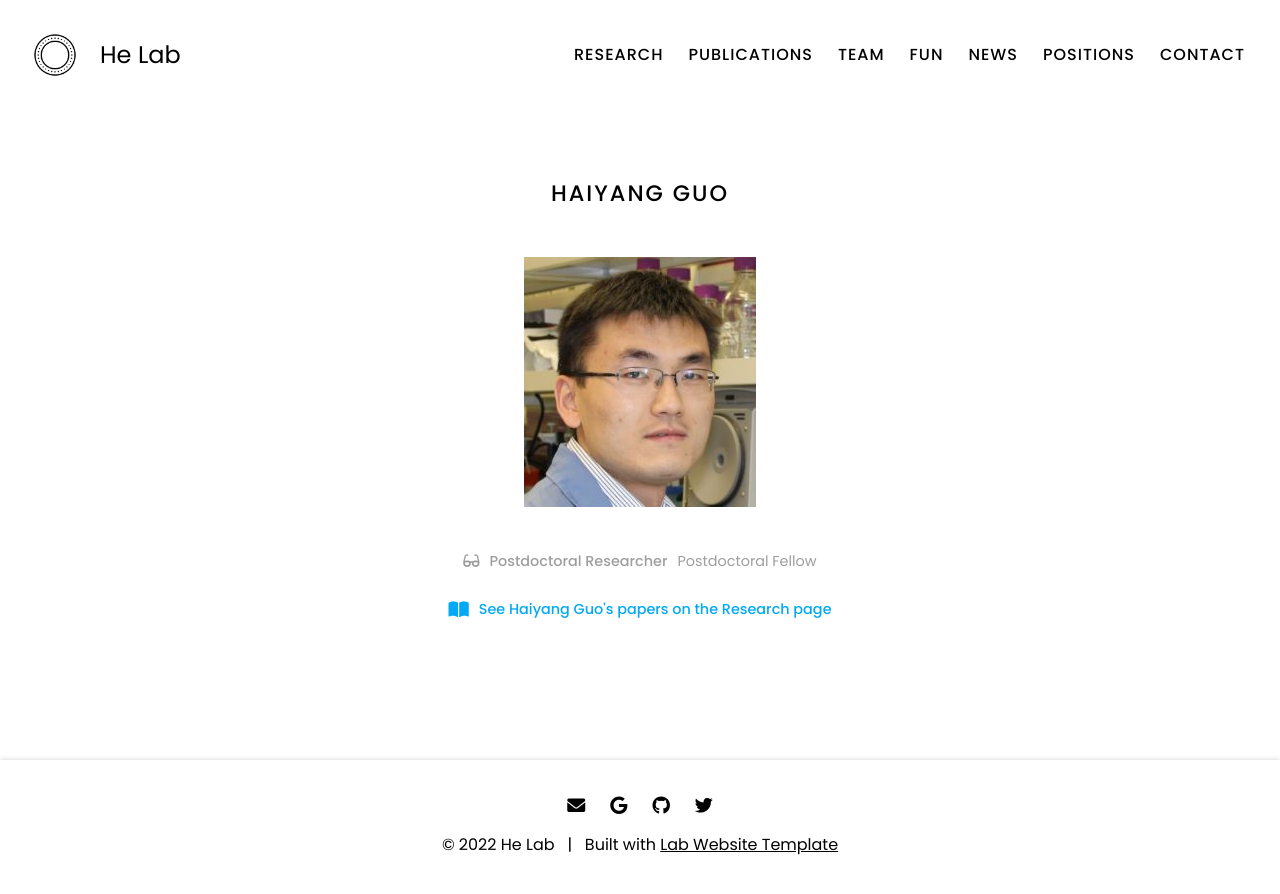
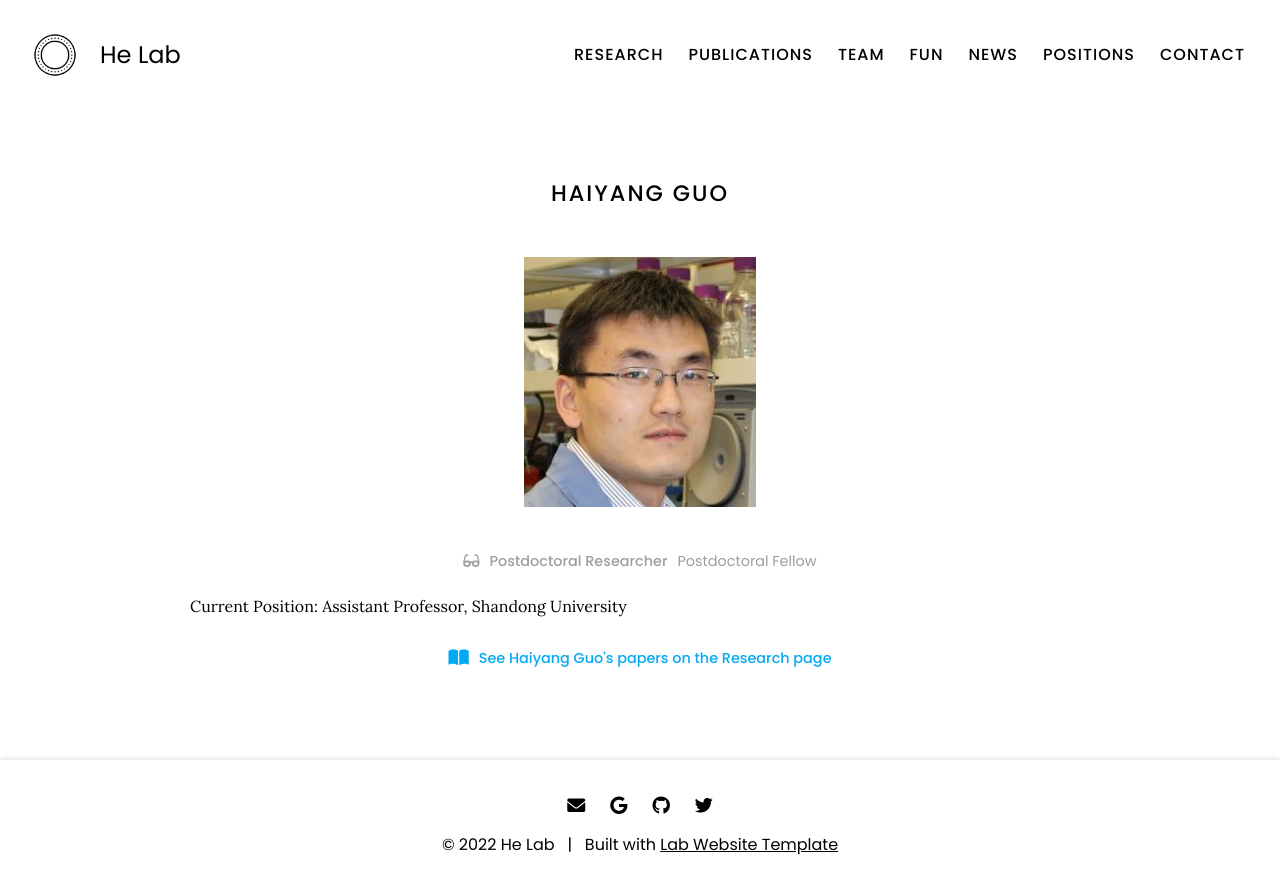
Before and after one commit to vivianschu/blue, a Jekyll site: the page built from _members/haiyang-guo.md, in a window 1280 px wide. Shown: the top 894 px of the page. Built offline with Jekyll 4.4.1, drawn with Linux system fonts in a browser that asks for light colours.

Commit message:
Update haiyang-guo.md

```diff
--- a/_members/haiyang-guo.md
+++ b/_members/haiyang-guo.md
@@ -9,5 +9,6 @@ aliases:
   - H Guo
 links:
   email:
-current position: Assistant Professor, Shandong University
 ---
+
+Current Position: Assistant Professor, Shandong University
```
